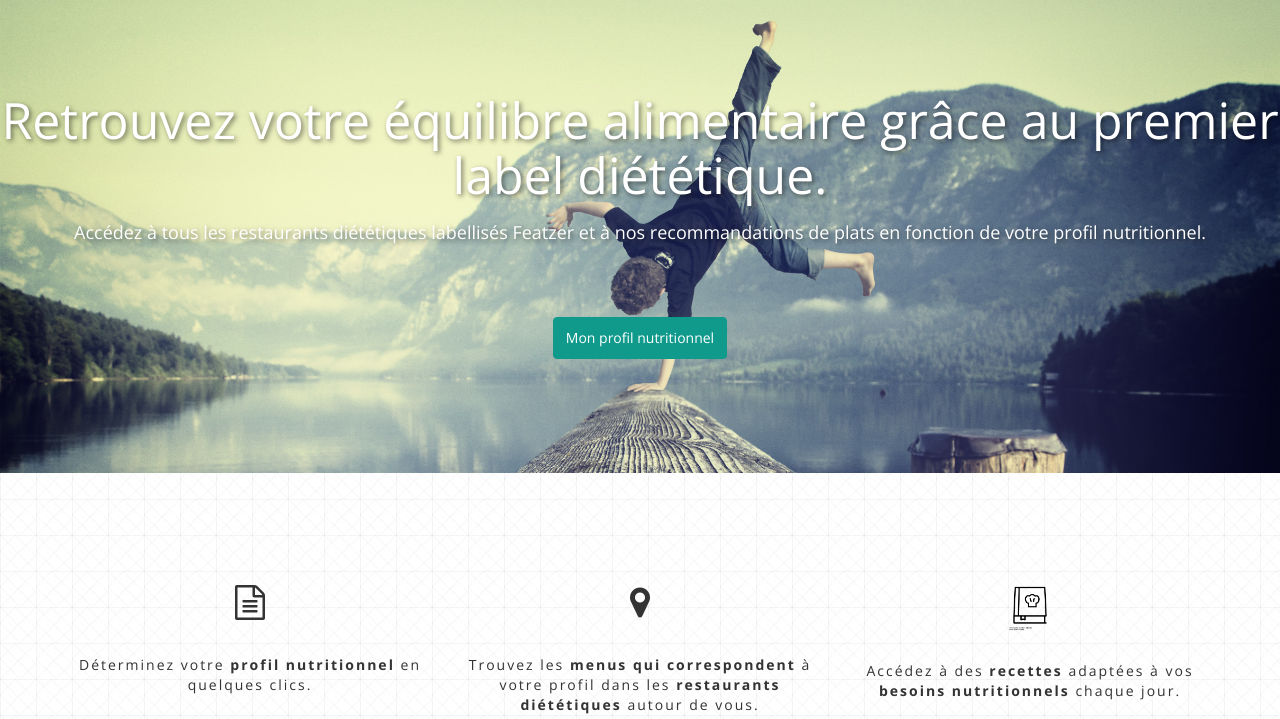
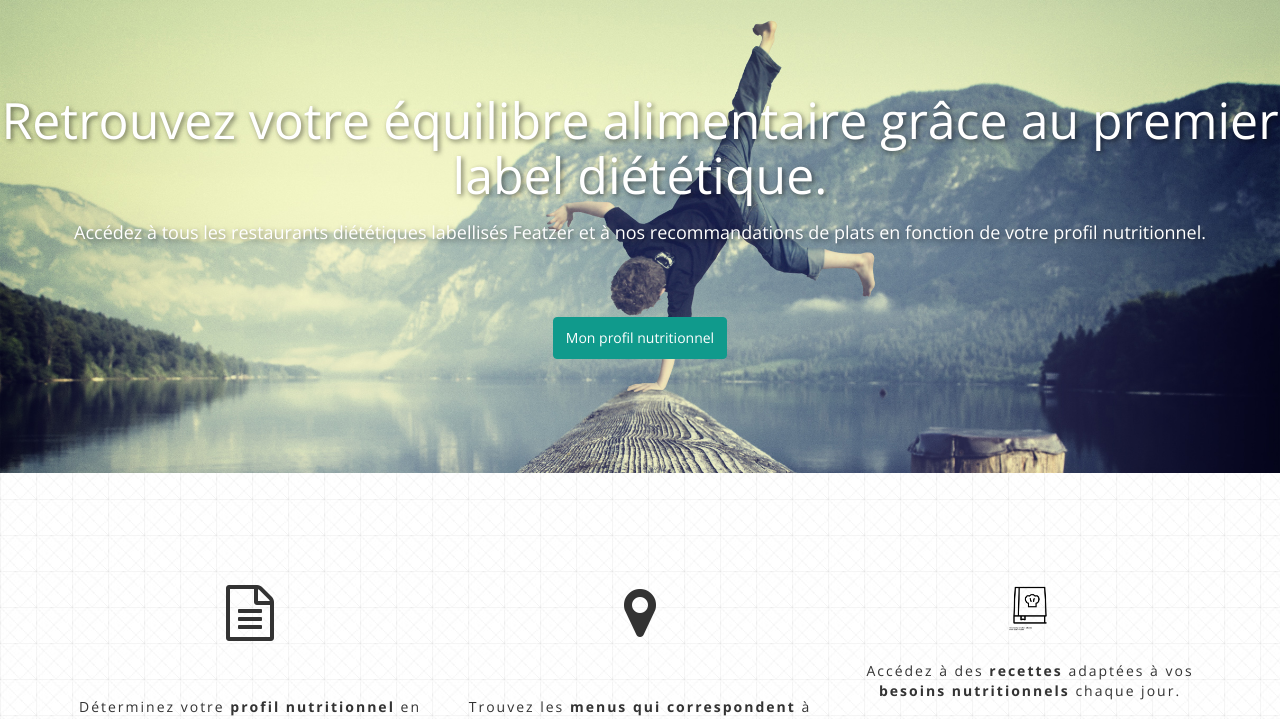
Before and after one commit to Guillaumejfrt/Iceme-Github-Pages, a plain HTML site: page index.html in a window 1280 px wide. Shown: the part 77-796 px from the top of the page. Drawn offline with nearby package versions, Linux system fonts and the light colour scheme; a script that the page names is missing.

Commit message:
size icone

```diff
--- a/css/style.css
+++ b/css/style.css
@@ -46,7 +46,7 @@ body {
 }
 
 .feature p{
-	font-weight: 300;
+	font-weight: 200;
 	letter-spacing: 2px;
 }
 
@@ -89,6 +89,6 @@ body {
 }
 
 .symbol{
-	font-size: 250%;
+	font-size: 400%;
 	padding-bottom: 1em;
 }
```
